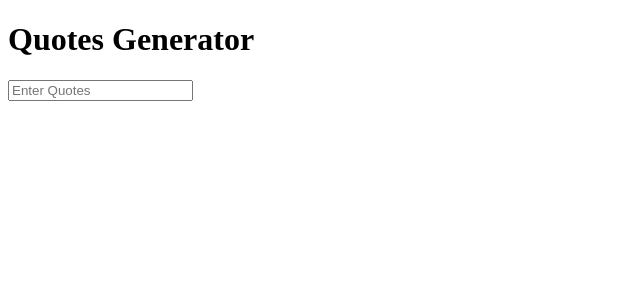
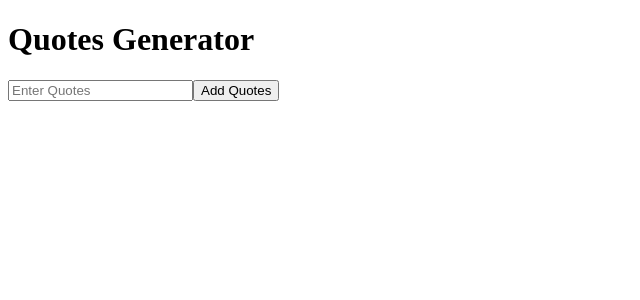
Before and after one commit to Ali-Mohamud/quote-generator, an Angular app: page / in a window 1280 px wide. Shown: the top 300 px of the page, without its empty margins (0-640 px from the left). Built offline with nearby package versions, Linux system fonts and the light colour scheme.

Commit message:
add addition button

```diff
--- a/src/app/components/quotes/quotes.component.html
+++ b/src/app/components/quotes/quotes.component.html
@@ -2,7 +2,7 @@
   <form (submit)="addQuote()">
     <input type="text" name="inputQuote" class="quote-input" placeholder="Enter Quotes"  [(ngModel)]="inputQuote"  >
 
-    <!-- <input class="quote-submit" type="submit" value="Add Quotes"> -->
+    <input class="quote-submit" type="submit" value="Add Quotes">
   </form>
   <!-- <div class="quote" *ngFor = "let quote of quotes; let i = index;">
 
```
